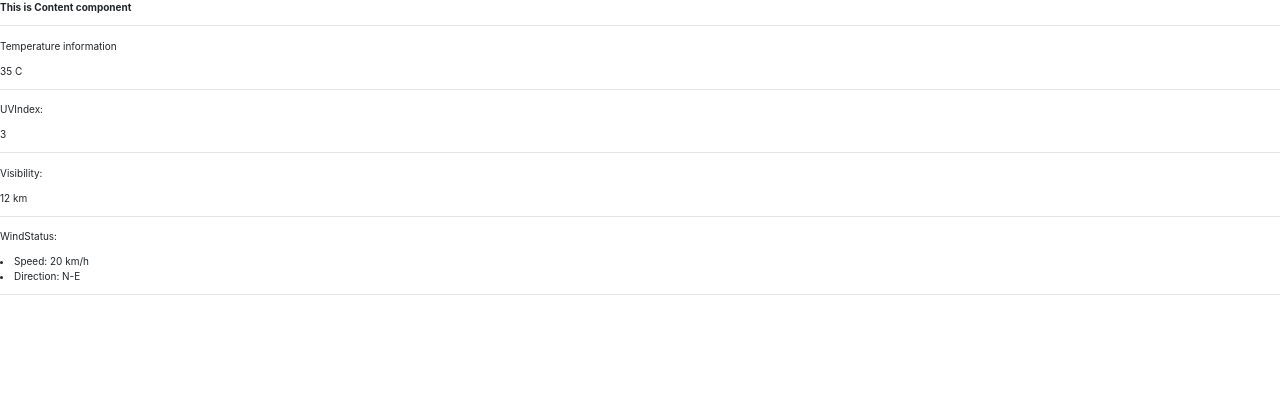
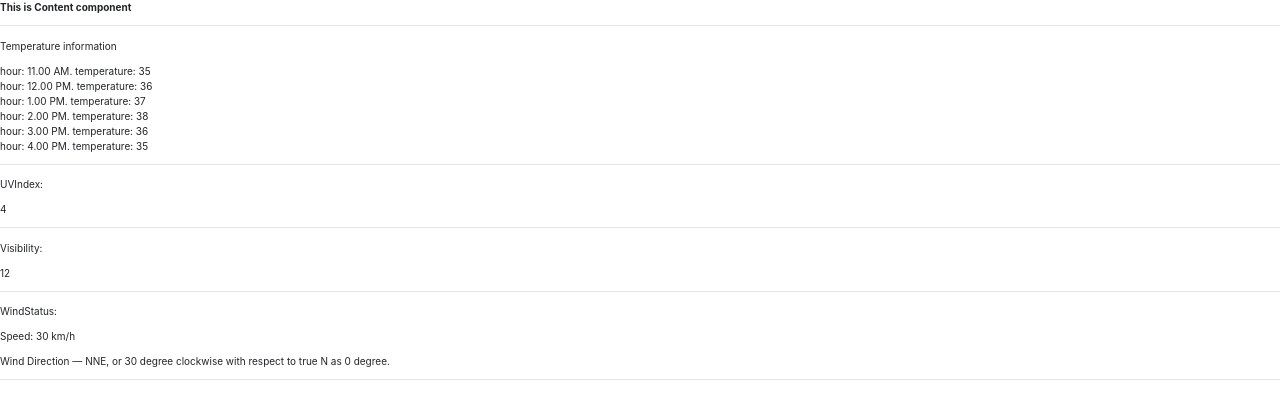
Before and after one commit to AkbarKarshiev/react-weather-dashboard, a React (Create React App) app: page / in a window 1280 px wide. Shown: the top 406 px of the page. Built offline with nearby package versions, Linux system fonts and the light colour scheme.

Commit message:
Passing dump data separately to components

```diff
--- a/src/components/Content.js
+++ b/src/components/Content.js
@@ -8,10 +8,10 @@ const content = (props) => {
             <p><b>This is Content component</b></p>
             <hr/>
             <TempVarChart
-                tempVar={props.weather_data[1].temperature[0]}
+                tempToday={props.tempToday}
             />
             <Highlights
-                highlights={props.weather_data[2].highlights}
+                highlights={props.highlights}
             />
 
         </div>
--- a/src/components/Highlights.js
+++ b/src/components/Highlights.js
@@ -10,10 +10,10 @@ const content = (props) => {
                 uvindex={props.highlights[0].uvindex}
             />
             <Visibility
-                visibility={props.highlights[2].visibility}
+                visibility={props.highlights[1].visibility}
             />
             <WindStatus
-                windstatus={props.highlights[1].windstatus}
+                windstatus={props.highlights[2].windstatus}
             />
         </div>
     );
--- a/src/components/TempVarChart.js
+++ b/src/components/TempVarChart.js
@@ -1,11 +1,18 @@
 import React, { Component } from 'react';
 
 class TempVarChart extends Component {
+
     render() {
+        const listStyle= {
+            listStyle: 'none'
+        };
+        const temps = this.props.tempToday.map((temperature, key) => {
+            return <li key={temperature.id} style={listStyle}>hour: {temperature.hour}. temperature: {temperature.temp}</li>
+        });
         return (
             <div>
                 <p>Temperature information</p>
-                <p>{this.props.tempVar.current}</p>
+                {temps}
                 <hr/>
             </div>
         );
--- a/src/components/UVIndex.js
+++ b/src/components/UVIndex.js
@@ -2,7 +2,6 @@ import React, { Component } from 'react';
 
 class UVIndex extends Component {
     render() {
-        console.log(this.props);
         return (
             <div>
                 <p>UVIndex:</p>
--- a/src/components/WindStatus.js
+++ b/src/components/WindStatus.js
@@ -2,12 +2,11 @@ import React, { Component } from 'react';
 
 class WindStatus extends Component {
     render() {
-        console.log(this.props.windstatus)
         return (
             <div>
                 <p>WindStatus:</p>
-                <li>Speed: {this.props.windstatus[0].speed}</li>
-                <li>Direction: {this.props.windstatus[1].direction}</li>
+                <p>Speed: {this.props.windstatus[0].windSpeed}</p>
+                <p>Wind Direction — {this.props.windstatus[2].derivedWindDirection}, or {this.props.windstatus[1].windDirection} degree clockwise with respect to true N as 0 degree.</p>
                 <hr/>
             </div>
         );
--- a/src/containers/App.js
+++ b/src/containers/App.js
@@ -4,18 +4,21 @@ import Content from '../components/Content';
 
 class App extends Component {
   state = {
-    weather_data: [
-      { location: "California" },
-      { temperature: [
-        { current: "35 C" }
-      ]},
-      { highlights: [
-        { uvindex: "3" },
-        { windstatus: [
-          { speed: "20 km/h"},
-          { direction: "N-E" }
-        ]},
-        { visibility: "12 km" }
+    tempToday: [
+      { id: 1, hour: '11.00 AM', temp: '35' },
+      { id: 2, hour: '12.00 PM', temp: '36' },
+      { id: 3, hour: '1.00 PM', temp: '37' },
+      { id: 4, hour: '2.00 PM', temp: '38' },
+      { id: 5, hour: '3.00 PM', temp: '36' },
+      { id: 6, hour: '4.00 PM', temp: '35' }
+    ],
+    highlights: [
+      { uvindex: 4 },
+      { visibility: 12 },
+      { windstatus: [
+        { windSpeed: "30 km/h" },
+        { windDirection: "30" },
+        { derivedWindDirection: 'NNE' }
       ]}
     ]
   };
@@ -24,8 +27,8 @@ class App extends Component {
     return (
       <div id="ancestor">
         <Content
-          persons={this.state.persons}
-          weather_data={this.state.weather_data}
+          tempToday={this.state.tempToday}
+          highlights={this.state.highlights}
         />
       </div>
     );
```
